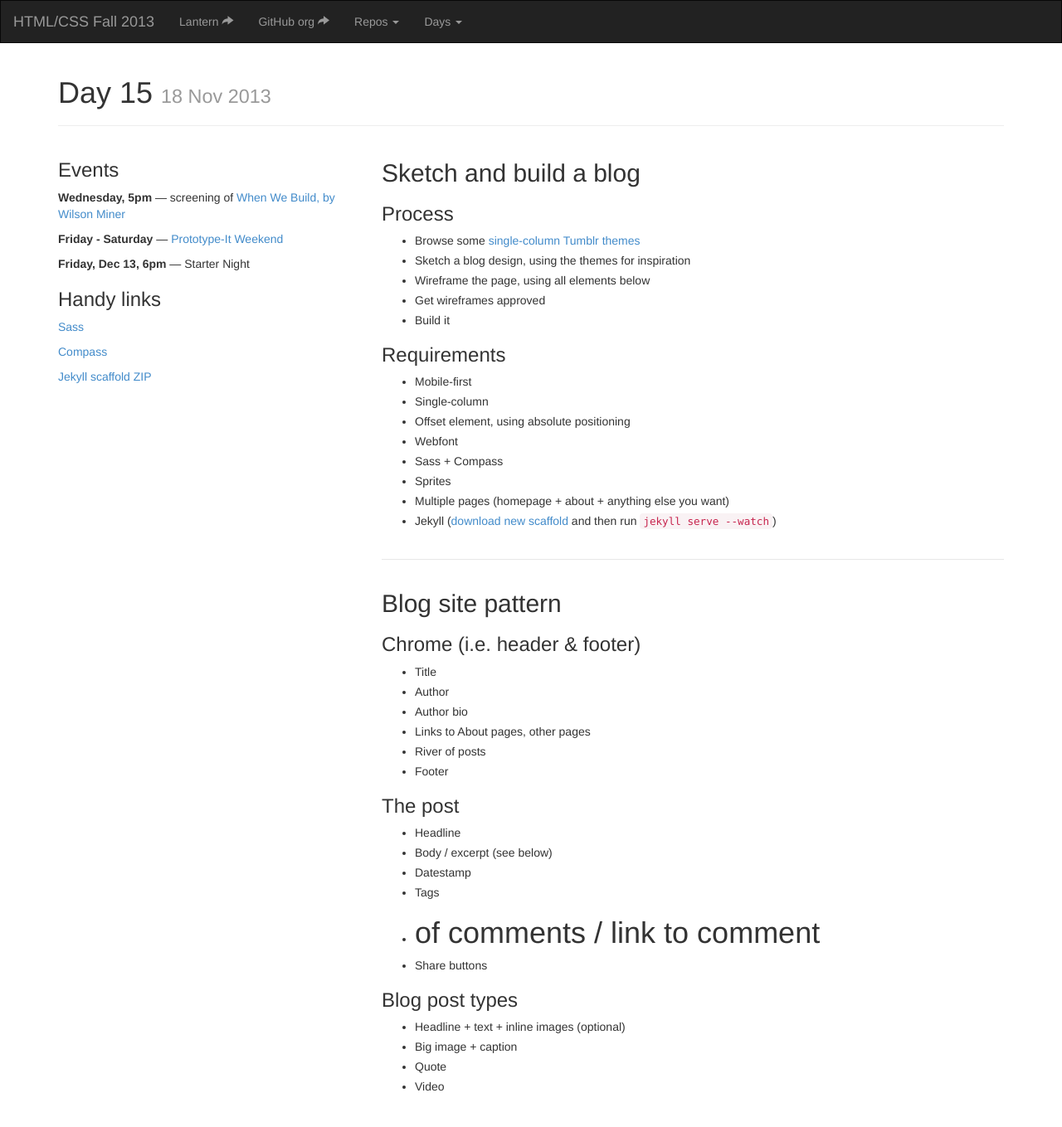
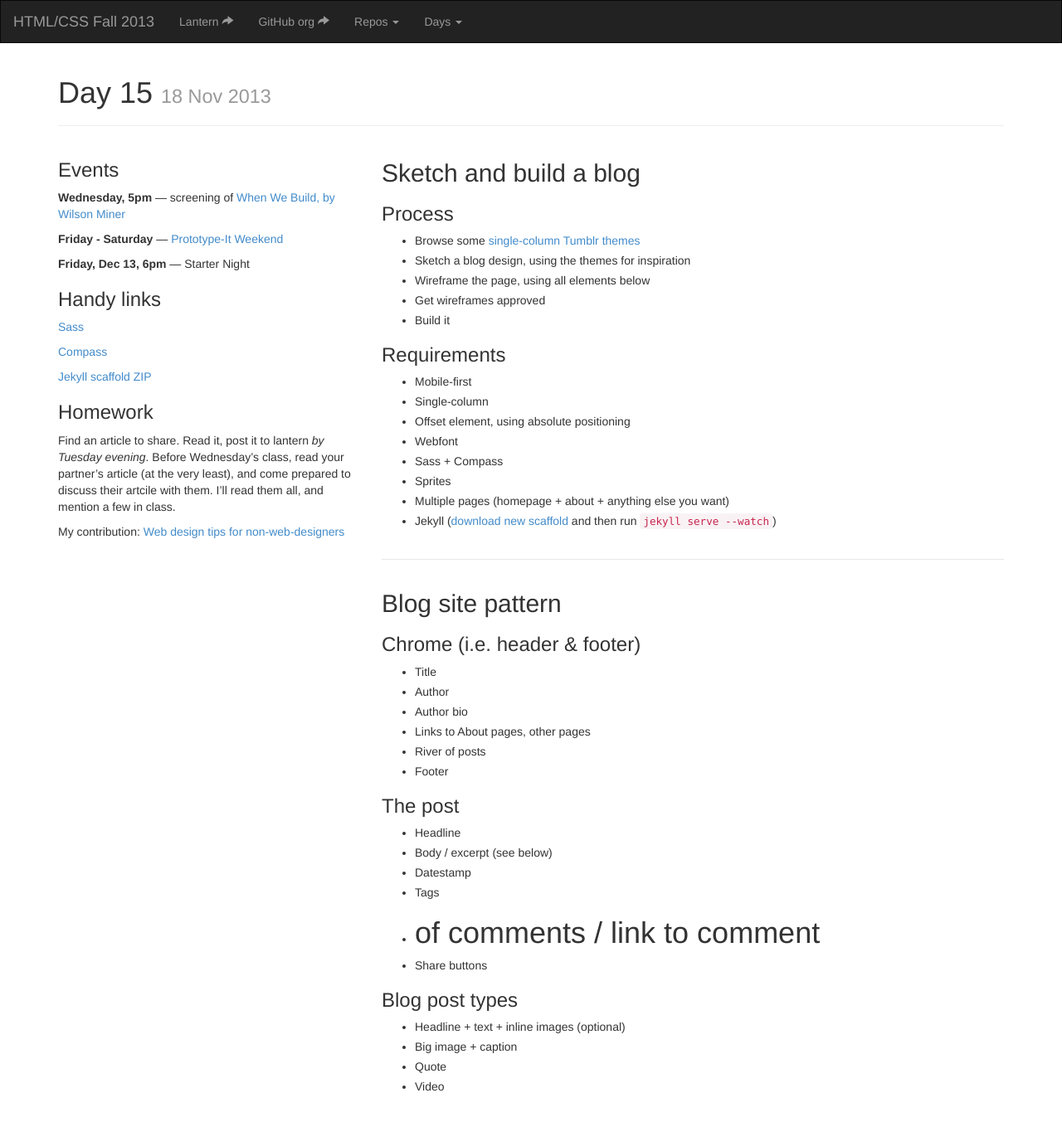
Before and after one commit to tsl-frontend/tsl-frontend.github.io, a Jekyll site: the page built from _posts/2013-11-18-15.md, in a window 1280 px wide. Shown: the whole page at 83% size. Built offline with Jekyll 4.4.1, drawn with Linux system fonts in a browser that asks for light colours; nearby versions of some CDN libraries; Markdown is read by kramdown in place of the engine named in the settings.

Commit message:
Homework

```diff
--- a/_layouts/post.html
+++ b/_layouts/post.html
@@ -26,6 +26,12 @@ layout: default
                 {{ item|markdownify }}
             {% endfor %}
         {% endif %}
+        {% if page.homework %}
+            <h3>Homework</h3>
+            {% for item in page.homework %}
+                {{ item|markdownify }}
+            {% endfor %}
+        {% endif %}
     </div>
     <div class="col-sm-8 post-content">
         {{ content }}
--- a/_posts/2013-11-18-15.md
+++ b/_posts/2013-11-18-15.md
@@ -13,6 +13,9 @@ links:
     - "[Compass](http://compass-style.org/)"
     - "[Jekyll scaffold ZIP](https://github.com/tsl-frontend/scaffold/archive/jekyll.zip)"
 screencasts:
+homework:
+    - Find an article to share. Read it, post it to lantern _by Tuesday evening_. Before Wednesday's class, read your partner’s article (at the very least), and come prepared to discuss their artcile with them. I’ll read them all, and mention a few in class.
+    - "My contribution: [Web design tips for non-web-designers](http://pjrvs.com/web-design-tips-for-non-web-designers)"
 ---
 
 ## Sketch and build a blog
```
